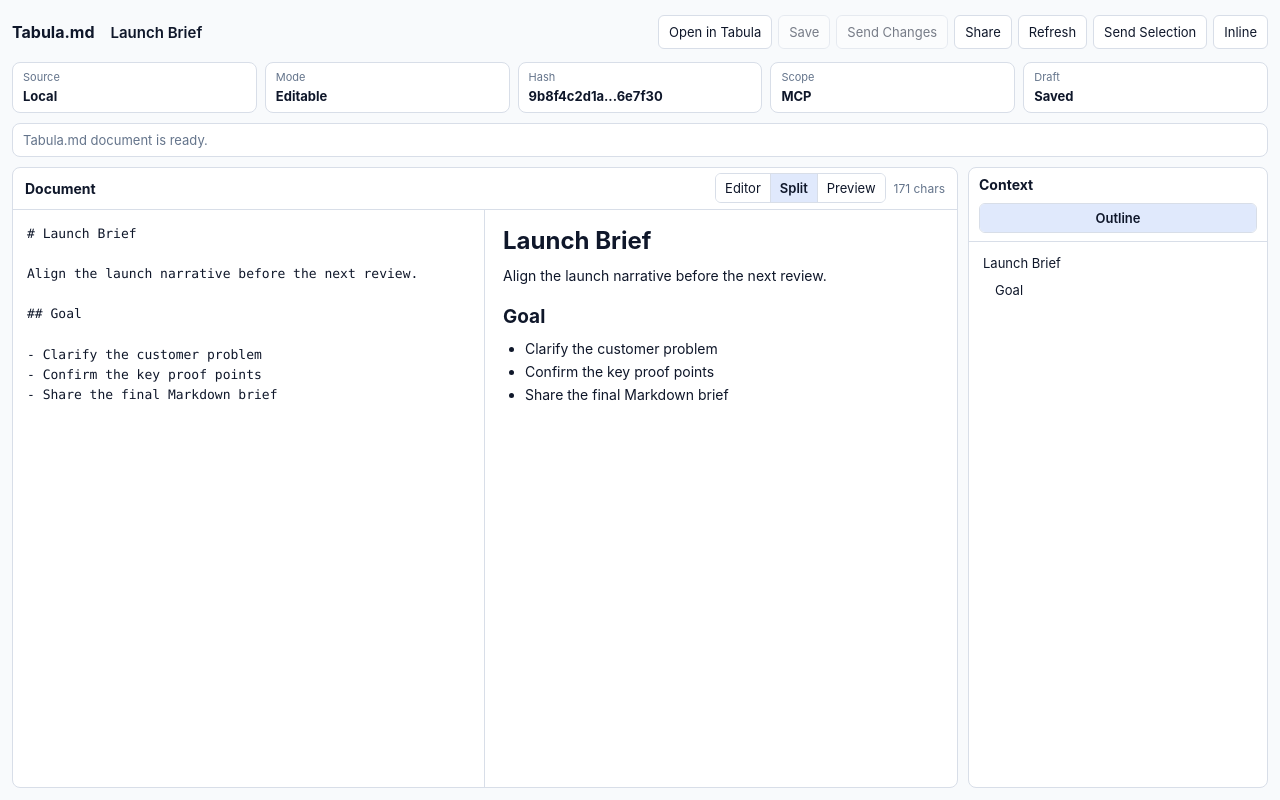
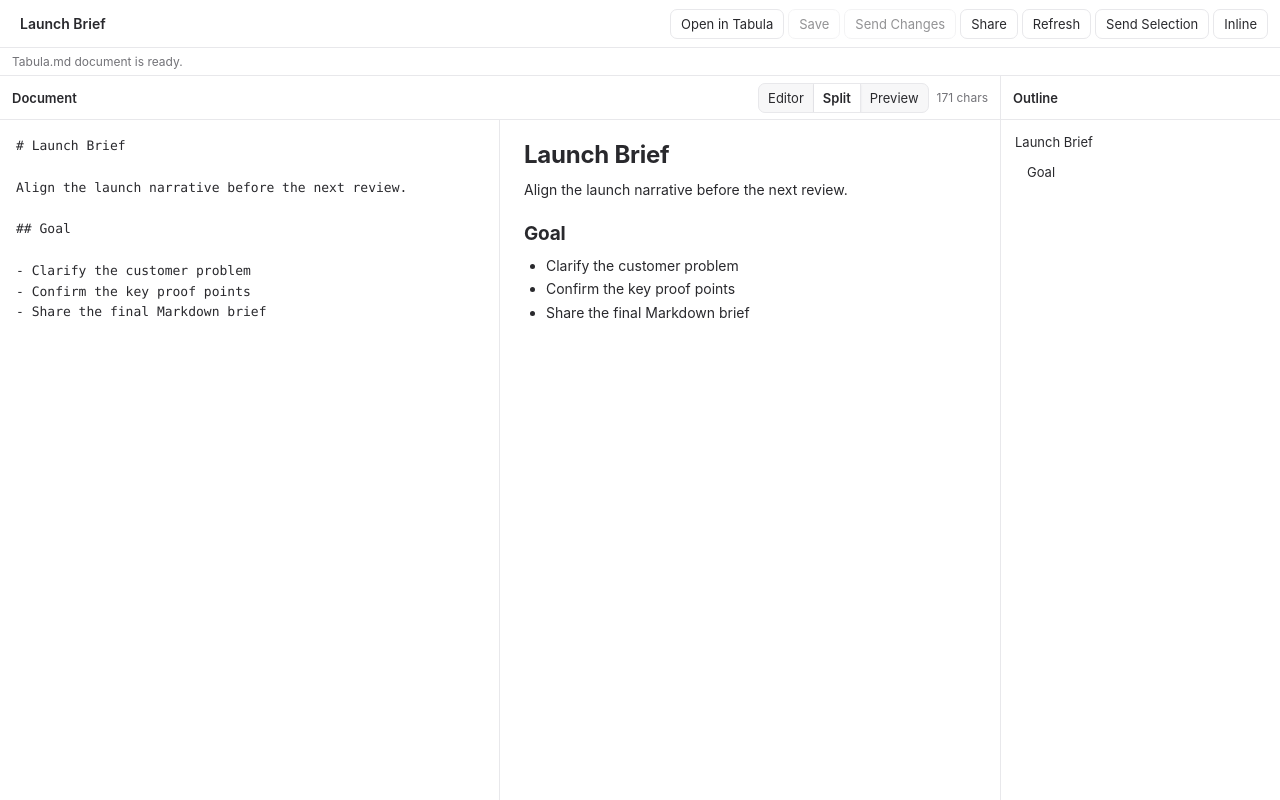
Before and after one commit to tabula-md/tabula-mcp, a website built with Vite: page index-dev.html in a window 1280 px wide. Both pictures are taken after a click on the button "Edit". Built offline with nearby package versions, Linux system fonts and the light colour scheme; what @modelcontextprotocol/ext-apps would draw is missing.

Commit message:
fix(mcp): align document app surface (#44)
## Summary

- Make the MCP App present Markdown as a compact document result inline and align its fullscreen surface with Tabula.md.

## Review Focus

- Verify inline mode has no status cards, fake side panel, or viewport-height preview; verify fullscreen keeps document save, share, refresh, and context handoff controls.

## Implementation Notes

- Kept the MCP editor implementation separate in this slice; extracting the shared Tabula workbench remains a follow-up so this review stays focused on the displayed surface.

## Validation

- Automated: npm run test:app
- Manual: Opened document and room fixtures in the local MCP App harness; inspected inline and fullscreen layouts.
- Not run: None.

## Risk

- Fullscreen still uses the MCP-specific textarea and preview rather than the shared Tabula CodeMirror workbench.

## Evidence

- Local Playwright visual check of the MCP App document fixture.

```diff
--- a/index-dev.html
+++ b/index-dev.html
@@ -69,12 +69,7 @@
 
         <aside id="contextPane" class="context-pane" data-context-view="outline">
           <div class="pane-heading">
-            <h2>Context</h2>
-            <div class="pane-tools">
-              <div class="segmented-control" role="tablist" aria-label="Context view">
-                <button type="button" data-context-tab="outline" aria-pressed="true">Outline</button>
-              </div>
-            </div>
+            <h2>Outline</h2>
           </div>
           <ol id="outlineList" class="outline-list"></ol>
         </aside>
--- a/src/app/document-app.css
+++ b/src/app/document-app.css
@@ -1,40 +1,44 @@
 :root {
   color-scheme: light;
-  --tabula-bg: var(--color-background-primary, #f8fafc);
+  --tabula-bg: var(--color-background-primary, #ffffff);
   --tabula-surface: var(--color-background-secondary, #ffffff);
-  --tabula-text: var(--color-text-primary, #0f172a);
-  --tabula-muted: var(--color-text-secondary, #64748b);
-  --tabula-border: var(--color-border-primary, #d8dee8);
-  --tabula-accent: #2563eb;
-  --tabula-warning: #b45309;
-  --tabula-error: #b91c1c;
+  --tabula-subtle: #f7f7f8;
+  --tabula-text: var(--color-text-primary, #29292d);
+  --tabula-muted: var(--color-text-secondary, #737378);
+  --tabula-border: var(--color-border-primary, #e8e8eb);
+  --tabula-accent: #29292d;
+  --tabula-warning: #9a6700;
+  --tabula-error: #b42318;
   font-family: var(--font-sans, Inter, ui-sans-serif, system-ui, -apple-system, BlinkMacSystemFont, "Segoe UI", sans-serif);
 }
 
 [data-theme="dark"] {
   color-scheme: dark;
-  --tabula-bg: var(--color-background-primary, #101418);
-  --tabula-surface: var(--color-background-secondary, #171c22);
-  --tabula-text: var(--color-text-primary, #eef2f7);
-  --tabula-muted: var(--color-text-secondary, #a7b1bf);
-  --tabula-border: var(--color-border-primary, #2d3744);
-  --tabula-accent: #60a5fa;
+  --tabula-bg: var(--color-background-primary, #171719);
+  --tabula-surface: var(--color-background-secondary, #1e1e21);
+  --tabula-subtle: #28282c;
+  --tabula-text: var(--color-text-primary, #f4f4f5);
+  --tabula-muted: var(--color-text-secondary, #a6a6ad);
+  --tabula-border: var(--color-border-primary, #38383e);
+  --tabula-accent: #f4f4f5;
 }
 
 * {
   box-sizing: border-box;
 }
 
+html,
 body {
   margin: 0;
-  background: var(--tabula-bg);
+  min-height: 0;
+  background: transparent;
   color: var(--tabula-text);
 }
 
 button {
-  min-height: 34px;
+  min-height: 32px;
   border: 1px solid var(--tabula-border);
-  border-radius: 6px;
+  border-radius: 7px;
   background: var(--tabula-surface);
   color: var(--tabula-text);
   font: inherit;
@@ -44,20 +48,26 @@ button {
 }
 
 button:hover:not(:disabled) {
-  border-color: var(--tabula-accent);
+  border-color: color-mix(in srgb, var(--tabula-text) 20%, var(--tabula-border));
+  background: var(--tabula-subtle);
+}
+
+button:focus-visible,
+.title-input:not(:read-only):focus {
+  outline: 2px solid color-mix(in srgb, var(--tabula-text) 25%, transparent);
+  outline-offset: 1px;
 }
 
 button:disabled {
   cursor: default;
-  opacity: 0.55;
+  opacity: 0.5;
 }
 
 .shell {
-  min-height: 100vh;
   display: flex;
+  min-height: 0;
   flex-direction: column;
-  gap: 10px;
-  padding: 12px;
+  background: var(--tabula-bg);
 }
 
 .toolbar {
@@ -65,51 +75,60 @@ button:disabled {
   align-items: center;
   justify-content: space-between;
   gap: 12px;
-  min-height: 40px;
+  min-height: 48px;
+  padding: 8px 12px;
+  border-bottom: 1px solid var(--tabula-border);
+  background: var(--tabula-surface);
 }
 
 .identity {
+  display: flex;
   min-width: 0;
-  display: flex;
+  flex: 1;
   align-items: center;
   gap: 8px;
-  flex: 1;
 }
 
 .brand {
-  font-weight: 700;
-  letter-spacing: 0;
+  display: none;
 }
 
 .title-input {
+  width: min(520px, 100%);
   min-width: 0;
-  width: min(520px, 100%);
   border: 1px solid transparent;
   border-radius: 6px;
   background: transparent;
   color: var(--tabula-text);
   font: inherit;
-  font-size: 15px;
+  font-size: 14px;
   font-weight: 600;
   padding: 5px 7px;
 }
 
-.title-input:not(:read-only):focus {
-  border-color: var(--tabula-accent);
-  outline: 2px solid color-mix(in srgb, var(--tabula-accent) 22%, transparent);
+.title-input:not(:read-only):hover {
+  background: var(--tabula-subtle);
 }
 
 .title-input:read-only {
-  color: var(--tabula-muted);
+  color: var(--tabula-text);
 }
 
 .actions {
   display: flex;
   flex-wrap: wrap;
   justify-content: flex-end;
-  gap: 6px;
+  gap: 4px;
 }
 
+.actions button {
+  min-height: 30px;
+}
+
+/*
+ * An inline MCP App is a result in the conversation, not a second desktop
+ * application. Keep only the document and the two ways to continue working.
+ */
 body[data-display-mode="inline"] .fullscreen-only,
 body[data-display-mode="inline"] .status-grid,
 body[data-display-mode="inline"] .message,
@@ -119,16 +138,41 @@ body[data-display-mode="inline"] .markdown-pane .pane-heading {
 }
 
 body[data-display-mode="inline"] .shell {
-  min-height: 100vh;
-  gap: 12px;
+  min-height: 0;
+  background: transparent;
 }
 
 body[data-display-mode="inline"] .toolbar {
-  flex: 0 0 auto;
+  min-height: 40px;
+  padding: 4px 6px 4px 8px;
+  border-bottom: 1px solid var(--tabula-border);
+  background: transparent;
+}
+
+body[data-display-mode="inline"] .title-input {
+  padding-left: 4px;
+  font-size: 13px;
+}
+
+body[data-display-mode="inline"] .actions {
+  gap: 2px;
+}
+
+body[data-display-mode="inline"] .actions button {
+  min-height: 28px;
+  border-color: transparent;
+  background: transparent;
+  padding: 0 7px;
+}
+
+body[data-display-mode="inline"] .actions button:hover:not(:disabled) {
+  border-color: var(--tabula-border);
+  background: var(--tabula-subtle);
 }
 
 body[data-display-mode="inline"] .workspace {
   display: block;
+  min-height: 0;
 }
 
 body[data-display-mode="inline"] .markdown-pane {
@@ -136,59 +180,33 @@ body[data-display-mode="inline"] .markdown-pane {
 }
 
 body[data-display-mode="inline"] .markdown-preview {
-  min-height: calc(100vh - 88px);
+  min-height: 0;
+  max-height: 420px;
+  overflow: auto;
+  padding: 18px 16px 24px;
 }
 
+/* MCP internals still update these elements for tool behavior, but they are
+ * not part of a person's document collaboration surface. */
 .status-grid {
-  display: grid;
-  grid-template-columns: repeat(5, minmax(0, 1fr));
-  gap: 8px;
-}
-
-.status-grid > div,
-.context-pane,
-.markdown-pane,
-.message {
-  border: 1px solid var(--tabula-border);
-  border-radius: 8px;
-  background: var(--tabula-surface);
-}
-
-.status-grid > div {
-  min-width: 0;
-  padding: 8px 10px;
+  display: none;
 }
 
 .label {
-  display: block;
   color: var(--tabula-muted);
-  font-size: 11px;
-  line-height: 1.25;
-  margin-bottom: 3px;
-}
-
-.status-grid strong {
-  display: block;
-  min-width: 0;
-  overflow: hidden;
-  text-overflow: ellipsis;
-  white-space: nowrap;
-  font-size: 13px;
-}
-
-.status-grid strong[data-tone="warning"] {
-  color: var(--tabula-warning);
-}
-
-.status-grid strong[data-tone="error"] {
-  color: var(--tabula-error);
 }
 
 .message {
-  min-height: 34px;
-  padding: 8px 10px;
+  min-height: 0;
+  padding: 6px 12px;
+  border-bottom: 1px solid var(--tabula-border);
   color: var(--tabula-muted);
-  font-size: 13px;
+  background: var(--tabula-surface);
+  font-size: 12px;
+}
+
+.message:empty {
+  display: none;
 }
 
 .message[data-tone="warning"] {
@@ -200,23 +218,27 @@ body[data-display-mode="inline"] .markdown-preview {
 }
 
 .workspace {
+  display: grid;
   min-height: 0;
   flex: 1;
-  display: grid;
-  grid-template-columns: minmax(0, 1fr) minmax(220px, 300px);
-  gap: 10px;
+  grid-template-columns: minmax(0, 1fr) minmax(220px, 280px);
 }
 
 .context-pane,
 .markdown-pane {
+  display: flex;
   min-height: 0;
-  display: flex;
   flex-direction: column;
+  background: var(--tabula-surface);
+}
+
+.context-pane {
+  border-left: 1px solid var(--tabula-border);
 }
 
 .pane-heading {
-  min-height: 42px;
   display: flex;
+  min-height: 44px;
   align-items: center;
   justify-content: space-between;
   gap: 10px;
@@ -226,38 +248,23 @@ body[data-display-mode="inline"] .markdown-preview {
 
 .pane-heading h2 {
   margin: 0;
-  font-size: 14px;
+  font-size: 13px;
+  font-weight: 600;
   letter-spacing: 0;
 }
 
 .pane-tools {
+  display: flex;
   min-width: 0;
-  display: flex;
   align-items: center;
   justify-content: flex-end;
   gap: 8px;
 }
 
 .context-pane .pane-heading {
-  align-items: stretch;
-  flex-direction: column;
-  padding: 8px 10px;
-}
-
-.context-pane .pane-tools {
-  justify-content: space-between;
-  gap: 6px;
-}
-
-.context-pane .segmented-control {
-  flex: 1 1 auto;
-}
-
-.context-pane .segmented-control button {
-  flex: 1 1 0;
-  min-width: 0;
-  padding: 0 6px;
-  white-space: nowrap;
+  align-items: center;
+  flex-direction: row;
+  padding: 0 12px;
 }
 
 .segmented-control {
@@ -265,14 +272,16 @@ body[data-display-mode="inline"] .markdown-preview {
   min-height: 30px;
   overflow: hidden;
   border: 1px solid var(--tabula-border);
-  border-radius: 6px;
+  border-radius: 7px;
+  background: var(--tabula-subtle);
 }
 
 .segmented-control button {
   min-height: 28px;
   border: 0;
+  border-right: 1px solid var(--tabula-border);
   border-radius: 0;
-  border-right: 1px solid var(--tabula-border);
+  background: transparent;
   padding: 0 9px;
 }
 
@@ -281,7 +290,8 @@ body[data-display-mode="inline"] .markdown-preview {
 }
 
 .segmented-control button[aria-pressed="true"] {
-  background: color-mix(in srgb, var(--tabula-accent) 14%, var(--tabula-surface));
+  background: var(--tabula-surface);
+  box-shadow: 0 1px 2px color-mix(in srgb, var(--tabula-text) 8%, transparent);
   color: var(--tabula-text);
   font-weight: 600;
 }
@@ -295,12 +305,12 @@ body[data-display-mode="inline"] .markdown-preview {
 .outline-list {
   overflow: auto;
   margin: 0;
-  padding: 8px 10px 10px;
+  padding: 8px;
   list-style: none;
 }
 
 .outline-list li {
-  padding: 5px 4px 5px calc((var(--depth, 1) - 1) * 12px + 4px);
+  padding: 6px 6px 6px calc((var(--depth, 1) - 1) * 12px + 6px);
   border-radius: 5px;
   color: var(--tabula-text);
   font-size: 13px;
@@ -313,40 +323,40 @@ body[data-display-mode="inline"] .markdown-preview {
 }
 
 .document-surface {
+  display: grid;
+  min-height: 320px;
   flex: 1;
-  min-height: 320px;
-  display: grid;
   grid-template-columns: minmax(0, 1fr) minmax(0, 1fr);
   overflow: hidden;
 }
 
 .markdown-editor {
+  width: 100%;
   min-height: 320px;
-  width: 100%;
+  margin: 0;
+  resize: none;
+  overflow: auto;
   border: 0;
   border-right: 1px solid var(--tabula-border);
-  resize: none;
-  overflow: auto;
-  margin: 0;
-  padding: 14px;
-  background: transparent;
+  background: var(--tabula-surface);
   color: var(--tabula-text);
+  padding: 16px;
   white-space: pre-wrap;
   overflow-wrap: anywhere;
-  font: 13px/1.55 var(--font-mono, ui-monospace, SFMono-Regular, Menlo, Consolas, monospace);
+  font: 13px/1.6 var(--font-mono, ui-monospace, SFMono-Regular, Menlo, Consolas, monospace);
 }
 
 .markdown-editor:focus {
-  outline: 2px solid color-mix(in srgb, var(--tabula-accent) 55%, transparent);
+  outline: 2px solid color-mix(in srgb, var(--tabula-text) 18%, transparent);
   outline-offset: -2px;
 }
 
 .markdown-preview {
   min-height: 320px;
   overflow: auto;
-  padding: 16px 18px 28px;
+  padding: 20px 24px 32px;
   font-size: 14px;
-  line-height: 1.65;
+  line-height: 1.7;
   overflow-wrap: anywhere;
 }
 
@@ -360,9 +370,9 @@ body[data-display-mode="inline"] .markdown-preview {
 .markdown-preview h4,
 .markdown-preview h5,
 .markdown-preview h6 {
-  margin: 18px 0 8px;
+  margin: 20px 0 8px;
   line-height: 1.25;
-  letter-spacing: 0;
+  letter-spacing: -0.01em;
 }
 
 .markdown-preview h1 {
@@ -396,7 +406,7 @@ body[data-display-mode="inline"] .markdown-preview {
 
 .markdown-preview code {
   border-radius: 4px;
-  background: color-mix(in srgb, var(--tabula-border) 35%, transparent);
+  background: var(--tabula-subtle);
   padding: 1px 4px;
   font: 13px/1.45 var(--font-mono, ui-monospace, SFMono-Regular, Menlo, Consolas, monospace);
 }
@@ -406,7 +416,7 @@ body[data-display-mode="inline"] .markdown-preview {
   border: 1px solid var(--tabula-border);
   border-radius: 6px;
   padding: 10px 12px;
-  background: color-mix(in srgb, var(--tabula-border) 18%, transparent);
+  background: var(--tabula-subtle);
 }
 
 .markdown-preview pre code {
@@ -416,7 +426,8 @@ body[data-display-mode="inline"] .markdown-preview {
 }
 
 .markdown-preview a {
-  color: var(--tabula-accent);
+  color: inherit;
+  text-decoration-color: var(--tabula-muted);
 }
 
 .empty-preview {
@@ -441,6 +452,10 @@ body[data-display-mode="inline"] .markdown-preview {
   min-height: 420px;
 }
 
+body[data-display-mode="fullscreen"] .shell {
+  min-height: 100vh;
+}
+
 @media (max-width: 760px) {
   .toolbar {
     align-items: stretch;
@@ -451,16 +466,14 @@ body[data-display-mode="inline"] .markdown-preview {
     justify-content: flex-start;
   }
 
-  .status-grid {
-    grid-template-columns: repeat(2, minmax(0, 1fr));
-  }
-
   .workspace {
     grid-template-columns: minmax(0, 1fr);
   }
 
   .context-pane {
     max-height: 180px;
+    border-top: 1px solid var(--tabula-border);
+    border-left: 0;
   }
 
   .pane-heading {
@@ -483,3 +496,22 @@ body[data-display-mode="inline"] .markdown-preview {
     border-bottom: 1px solid var(--tabula-border);
   }
 }
+
+@media (max-width: 500px) {
+  body[data-display-mode="inline"] .toolbar {
+    align-items: center;
+    flex-direction: row;
+  }
+
+  body[data-display-mode="inline"] .title-input {
+    width: 100%;
+  }
+
+  body[data-display-mode="inline"] .actions {
+    flex-wrap: nowrap;
+  }
+
+  body[data-display-mode="inline"] .actions button {
+    white-space: nowrap;
+  }
+}
```
Also changed, not shown: scripts/smoke-mcp-app-flow.mjs (+30 -0 lines), src/app/document-app.html (+1 -6 lines).
